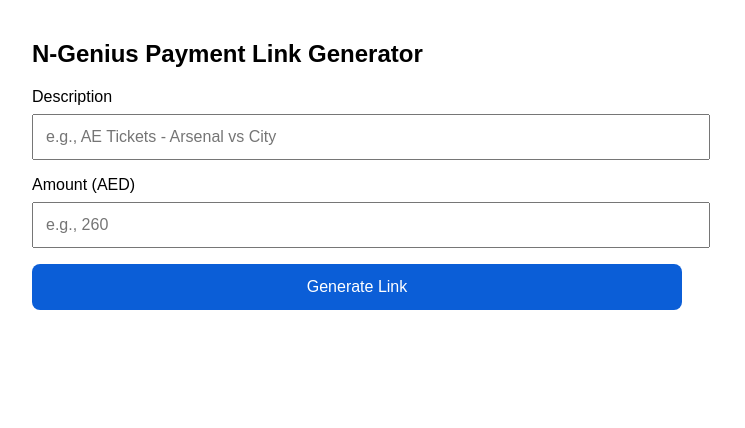
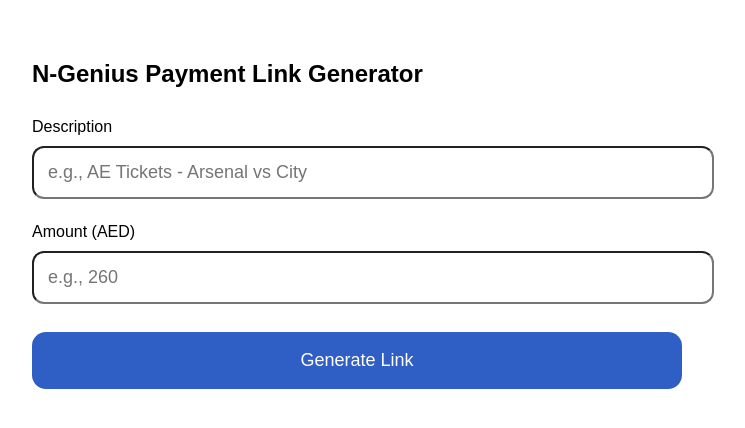
Before and after one commit to mkffz/network-payment, a Next.js app: page / in a window 1280 px wide. Shown: the top 428 px of the page, without its empty margins (283-1028 px from the left). Built offline with nearby package versions, Linux system fonts and the light colour scheme.

Commit message:
Update page.js

```diff
--- a/app/page.js
+++ b/app/page.js
@@ -45,13 +45,9 @@
       }
       setCopyStatus("success");
     } catch {
-      try {
-        selectLink();
-        document.execCommand("copy");
-        setCopyStatus("success");
-      } catch {
-        setCopyStatus("failed");
-      }
+      selectLink();
+      document.execCommand("copy");
+      setCopyStatus("success");
     }
   }
 
@@ -66,7 +62,6 @@
     if (!Number.isFinite(enteredAmount) || enteredAmount <= 0)
       return setError("Please enter a valid amount > 0.");
 
-    // 🔥 Convert AED → fils (minor units)
     const apiAmount = Math.round(enteredAmount * 100);
 
     setLoading(true);
@@ -74,9 +69,9 @@
       const res = await fetch("/api/create-link", {
         method: "POST",
         headers: { "Content-Type": "application/json" },
-        body: JSON.stringify({
+        body: JSON.ENDSTRINGIFY({
           description: description.trim(),
-          amount: apiAmount, // <-- multiplied here
+          amount: apiAmount,
         }),
       });
 
@@ -97,15 +92,28 @@
   }
 
   return (
-    <main style={{ maxWidth: 650, margin: "40px auto", fontFamily: "Arial, sans-serif" }}>
-      <h2>N-Genius Payment Link Generator</h2>
+    <main
+      style={{
+        maxWidth: 650,
+        margin: "0 auto",
+        padding: "40px 18px calc(40px + env(safe-area-inset-bottom))",
+        fontFamily: "Arial, sans-serif",
+      }}
+    >
+      <h2 style={{ marginBottom: 30 }}>N-Genius Payment Link Generator</h2>
 
       <label>Description</label>
       <input
         value={description}
         onChange={(e) => setDescription(e.target.value)}
         placeholder="e.g., AE Tickets - Arsenal vs City"
-        style={{ width: "100%", padding: 12, margin: "8px 0 16px", fontSize: 16 }}
+        style={{
+          width: "100%",
+          padding: 14,
+          margin: "10px 0 24px",
+          fontSize: 18,
+          borderRadius: 12,
+        }}
       />
 
       <label>Amount (AED)</label>
@@ -114,20 +122,27 @@
         onChange={(e) => setAmount(e.target.value)}
         placeholder="e.g., 260"
         type="number"
-        style={{ width: "100%", padding: 12, margin: "8px 0 16px", fontSize: 16 }}
+        style={{
+          width: "100%",
+          padding: 14,
+          margin: "10px 0 28px",
+          fontSize: 18,
+          borderRadius: 12,
+        }}
       />
 
       <button
         onClick={generate}
         disabled={loading}
         style={{
-          padding: "14px 18px",
-          fontSize: 16,
-          background: "#0b5ed7",
+          padding: "18px 18px",
+          fontSize: 18,
+          background: "#2f5ec4",
           color: "white",
           border: "none",
-          borderRadius: 8,
+          borderRadius: 14,
           width: "100%",
+          marginBottom: 24,
         }}
       >
         {loading ? "Generating..." : "Generate Link"}
@@ -136,14 +151,10 @@
       {error && <p style={{ color: "crimson", marginTop: 16 }}>{error}</p>}
 
       {link && (
-        <div style={{ marginTop: 16 }}>
+        <div style={{ marginTop: 10 }}>
           {copyStatus === "success" && (
-            <p style={{ color: "green", fontWeight: "bold" }}>Copied ✅</p>
-          )}
-
-          {copyStatus === "failed" && (
-            <p style={{ color: "#b45309", fontWeight: "bold" }}>
-              Tap button to copy
+            <p style={{ color: "green", fontWeight: "bold", marginBottom: 10 }}>
+              Copied ✅
             </p>
           )}
 
@@ -151,20 +162,25 @@
             ref={linkInputRef}
             value={link}
             readOnly
-            style={{ width: "100%", padding: 12, fontSize: 14 }}
+            style={{
+              width: "100%",
+              padding: 14,
+              fontSize: 14,
+              borderRadius: 12,
+              marginBottom: 18,
+            }}
           />
 
           <button
             onClick={tapToCopy}
             style={{
-              marginTop: 12,
               width: "100%",
-              padding: "12px 14px",
-              fontSize: 16,
-              background: "#111827",
+              padding: "16px 14px",
+              fontSize: 18,
+              background: "#0f172a",
               color: "white",
               border: "none",
-              borderRadius: 8,
+              borderRadius: 14,
             }}
           >
             Tap to Copy
```
